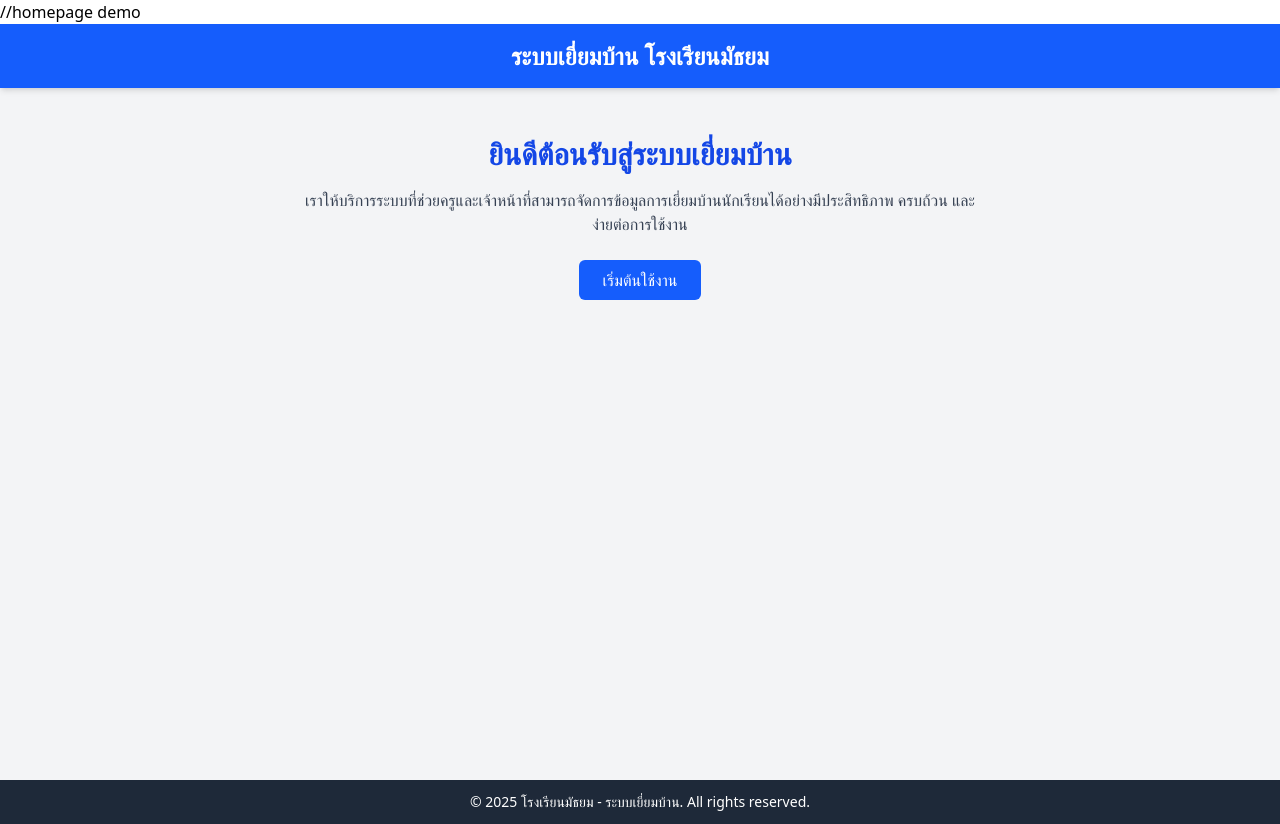
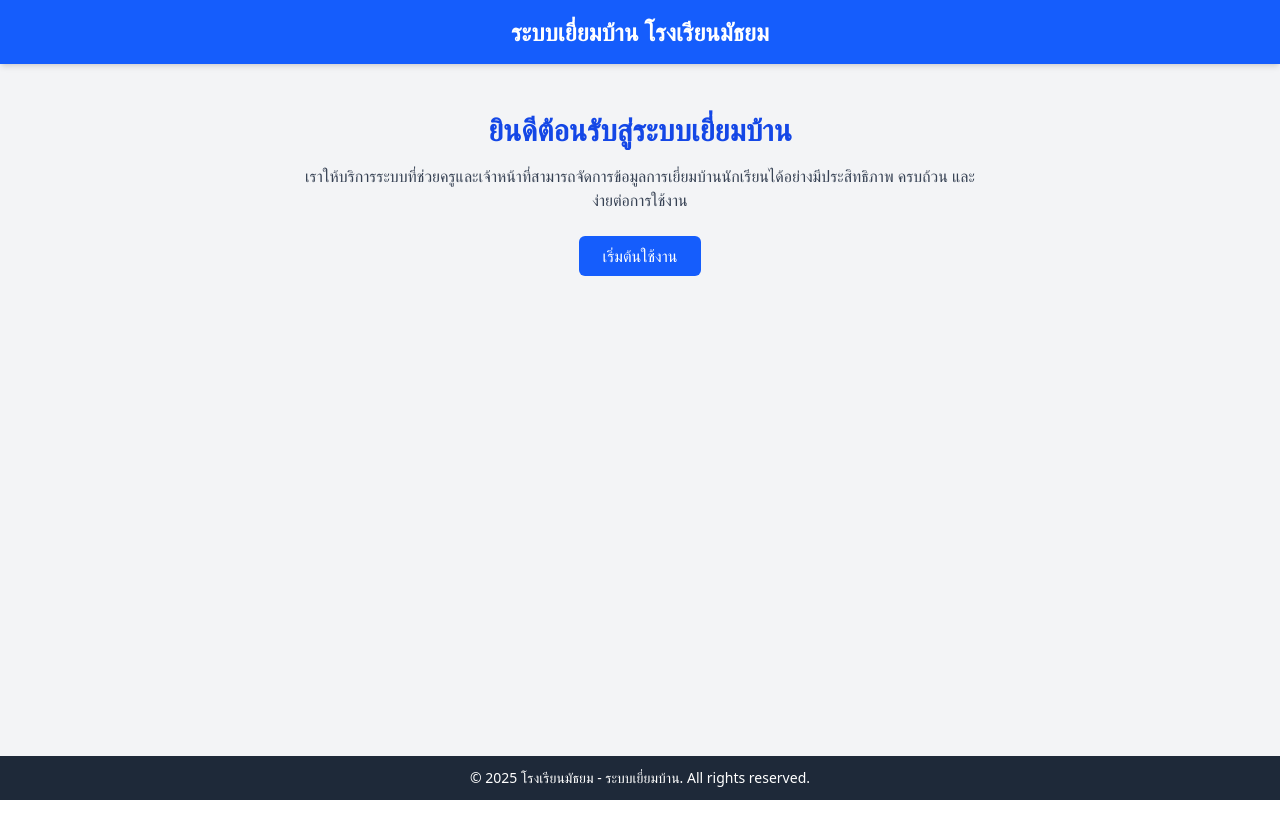
Before and after one commit to Punsan2546/CI-CD-page-react, a React (Vite) app: page / in a window 1280 px wide. After the commit the page ends 800 px from the top, so only its background shows below. Built offline with nearby package versions, Linux system fonts and the light colour scheme.

Commit message:
Remove demo comment from App component

```diff
--- a/src/App.tsx
+++ b/src/App.tsx
@@ -5,7 +5,7 @@ import "./App.css";
 function App() {
   return (
     <>
-    //homepage demo
+
       <div className="min-h-screen bg-gray-100 flex flex-col items-center justify-center">
         {/* Header Section */}
         <header className="bg-blue-600 w-full py-4 shadow-md">
```
